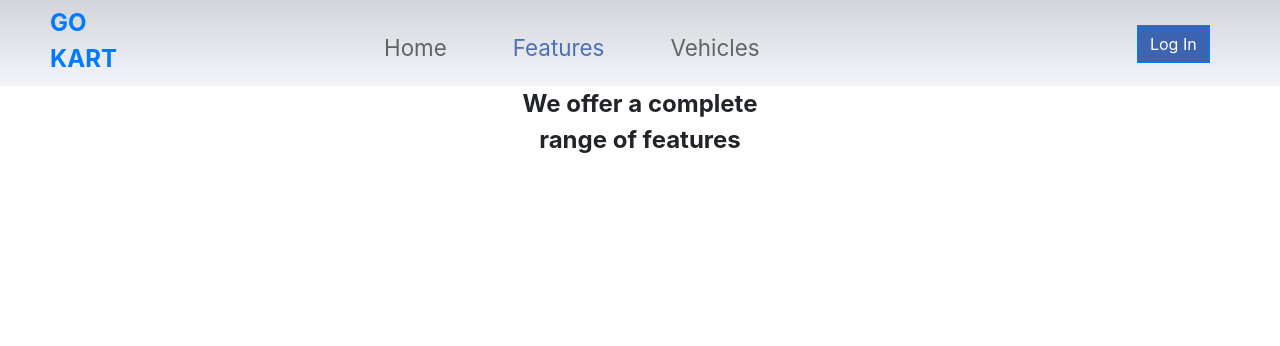
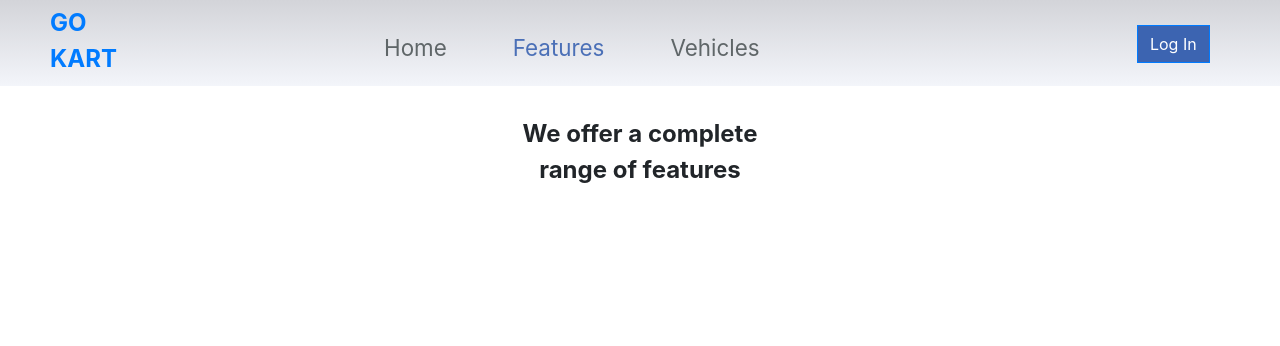
Before and after one commit to Bogdan00766/Car-Rental-Yii-framework-web-app, a PHP site: page /index.php?page=features in a window 1280 px wide. Shown: the top 346 px of the page. Run offline with PHP 8.4, Linux system fonts and the light colour scheme; some libraries are stand-ins or nearby versions.

Commit message:
add top margins

```diff
--- a/Stage2/css/features_style.css
+++ b/Stage2/css/features_style.css
@@ -2,7 +2,8 @@
     font-size: 24px;
     font-weight: bolder;
     text-align: center;
-
-
+}
+.features-row{
+    margin-top: 30px;
 
 }
--- a/Stage2/pages/features.php
+++ b/Stage2/pages/features.php
@@ -1,5 +1,5 @@
 <div class="container">
-    <div class="row">
+    <div class="row features-row">
         <div class ="col-4"> </div>
         <div class="col-4 features-text">
             We offer a complete <br>range of features
```
